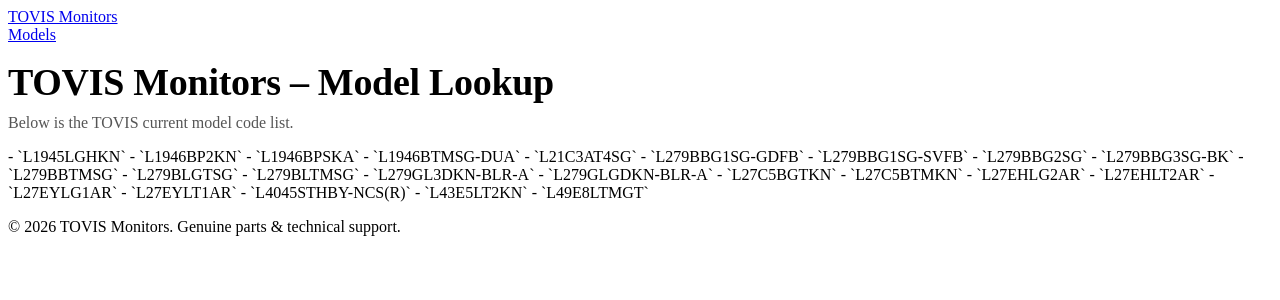
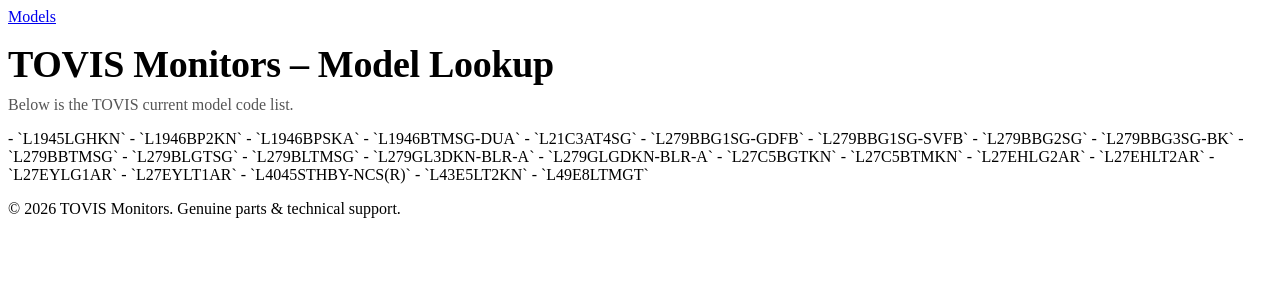
Before and after one commit to SKYTOVISAUS/TOVIS-monitors, a Jekyll site: the page built from index.md, in a window 1280 px wide. Shown: the top 300 px of the page. Built offline with Jekyll 4.4.1, drawn with Linux system fonts in a browser that asks for light colours.

Commit message:
Update default.html

```diff
--- a/_layouts/default.html
+++ b/_layouts/default.html
@@ -18,7 +18,7 @@
 </head>
 <body>
   <header class="wrap">
-    <a class="brand" href="{{ '/' | relative_url }}">TOVIS Monitors</a>
+
     <nav>
       <a href="{{ '/models/' | relative_url }}">Models</a>
     </nav>
```
